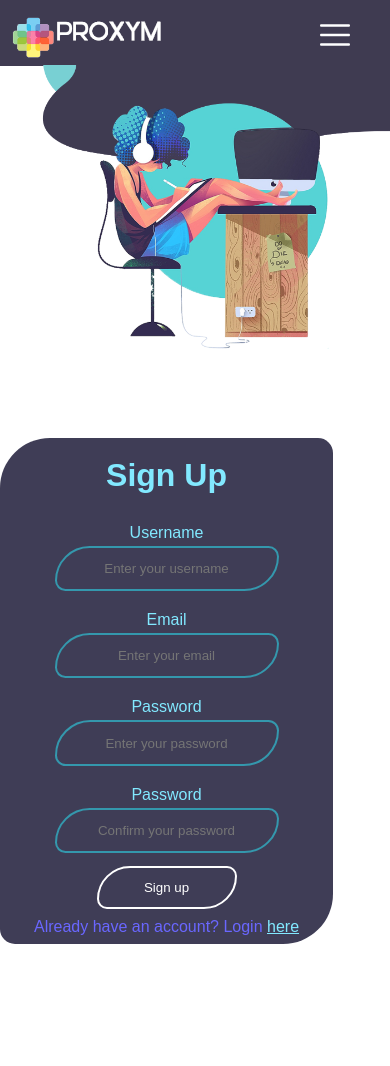
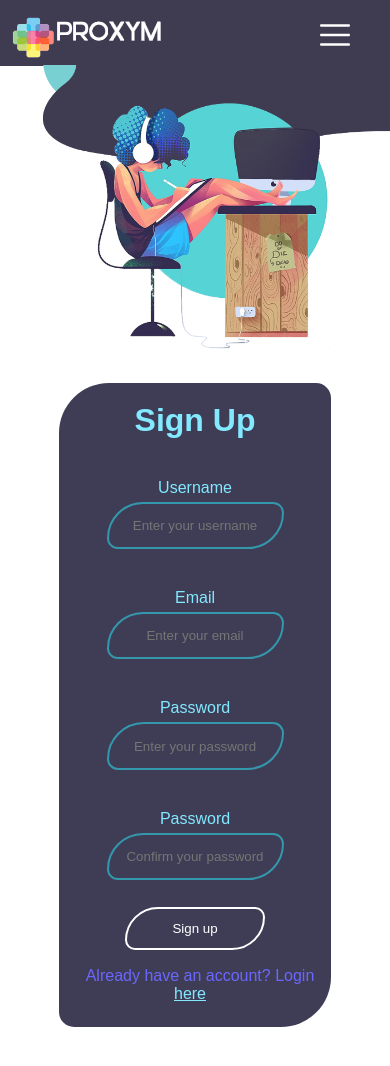
Before and after one commit to SamerBenMim/survey, a React (Create React App) app: page /SignUp in a window 390 px wide. Shown: the top 1066 px of the page. Before the commit the page ends 944 px from the top, so only its background shows below. Built offline with nearby package versions, Linux system fonts and the light colour scheme.

Commit message:
new commit

```diff
--- a/src/Style/Form.css
+++ b/src/Style/Form.css
@@ -12,8 +12,8 @@
     background: #3f3d56;
     /* margin-top: -30px; */
     height: auto;
-    margin-right: 57px;
-    margin-top: 35px;
+    margin-left: 115px;
+    margin-top: 40px;
     padding-bottom: 8px;
     }
     .form-label{
@@ -100,3 +100,82 @@
 
     }
     #signup-title{width: 31%; display: inline-block;}
+
+
+    @media only screen and (max-width: 1092px){
+        .formulaire{
+            margin: auto;
+    width: 360px;
+    padding: 19px;
+    text-align: center;
+    border-radius: 50px 15px;
+    background: #3f3d56;
+    height: auto;
+    margin-top: -55px;
+    padding-bottom: 24px;
+        }
+        .form-inputs {
+            margin-top: 40px;
+        }
+
+
+        .form-input {
+            margin: 5px auto;
+            padding: 14.2px 10px;
+        }
+        .Content-form {
+            margin-bottom: 80px;
+        }
+        .form-input-btn {
+
+            margin-top: 27px;
+            margin-bottom: 17px;
+        }
+        }
+
+        @media only screen and (max-width: 600px){
+            .formulaire {
+                padding-left: 0;
+                padding-right: 0;
+            }
+
+        }
+
+        @media only screen and (max-width: 500px){
+            .formulaire {
+                padding-left: 0;
+                padding-right: 0;
+
+            }
+            #user:focus {
+
+                width: 220px;}
+            #email:focus {
+
+                width: 220px;}
+            #password:focus {
+
+                width: 220px;}
+
+                #password2:focus {
+
+                    width: 220px;}
+
+                .form-input {
+                    width: 153px;
+                }
+                .formulaire {
+                    width: 272px;
+                    margin-top: -20px;
+                }
+                .form-input-login {
+                    text-align: center;
+                    padding-left: 10px;
+                    padding-right: 10px;
+                }
+
+
+        }
+
+
+    /* */
```
